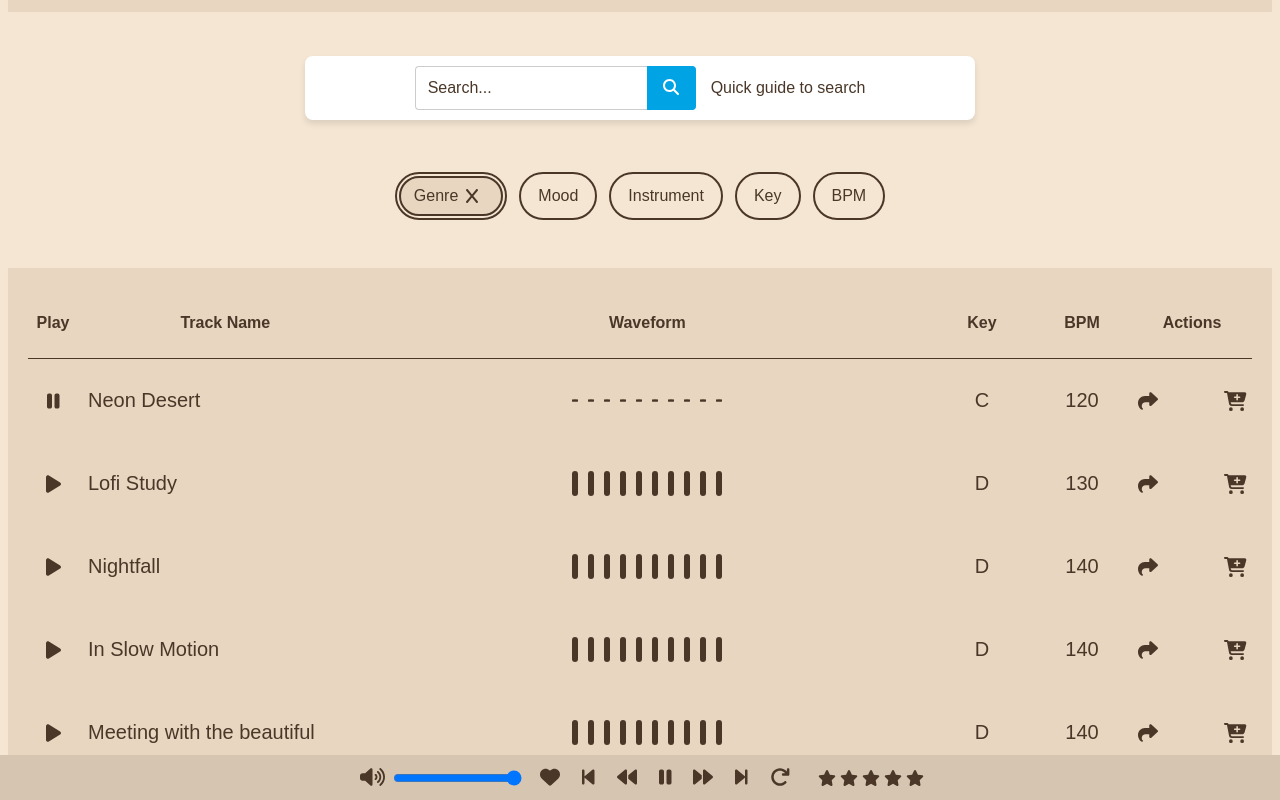
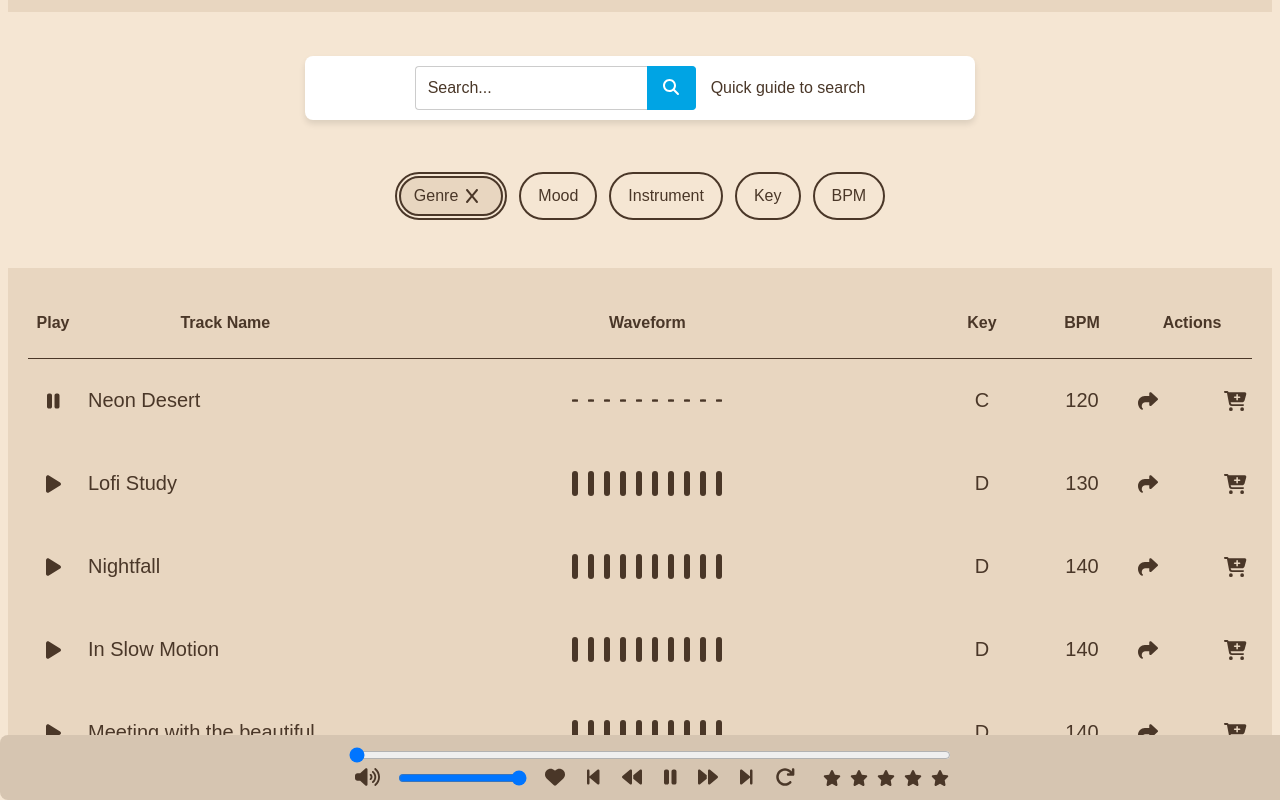
Before and after one commit to Janhavi2409/Beat-Farm, a React (Vite) app: page / in a window 1280 px wide. Both pictures are taken after a click on the button 53 px from the left and 1285 px from the top of the page. Shown: the part 885-1685 px from the top of the page. Built offline with nearby package versions, Linux system fonts and the light colour scheme; a web font is replaced by a local one.

Commit message:
Slider added

```diff
--- a/src/components/BeatList.css
+++ b/src/components/BeatList.css
@@ -107,12 +107,48 @@
   margin: 0 2px;
 }
 
+.control-bar {
+  display: flex;
+  justify-content: center;
+  padding: 10px;
+  background-color: #d6c5b1;
+  border-radius: 8px;
+}
+
+.control-panel {
+  display: flex;
+  flex-direction: column;
+  align-items: center;
+}
+
+.horizontal-controls {
+  display: flex;
+  align-items: center;
+  gap: 10px;
+}
+
+.seek-slider,
+.volume-slider {
+  width: 100%;
+}
+
 .volume-control {
   display: flex;
   align-items: center;
 }
 
-.volume-slider {
-  margin-left: 10px;
-  width: 100px;
+.volume-button {
+  margin-right: 10px;
 }
+
+.control-button {
+  background: none;
+  border: none;
+  color: white;
+  cursor: pointer;
+}
+
+.rating {
+  display: flex;
+  gap: 5px;
+}
--- a/src/components/BeatList.jsx
+++ b/src/components/BeatList.jsx
@@ -45,8 +45,9 @@ const BeatList = ({ cart, setCart, isLoggedIn }) => {
   const [likedSongs, setLikedSongs] = useState({});
   const [ratings, setRatings] = useState({});
   const [showControlBar, setShowControlBar] = useState(false);
-  const [volume, setVolume] = useState(1); // Volume state (1 = max volume)
-  const [isMuted, setIsMuted] = useState(false); // Mute state
+  const [volume, setVolume] = useState(1);
+  const [isMuted, setIsMuted] = useState(false);
+  const [currentTime, setCurrentTime] = useState(0);
 
   const audioContextRef = useRef(null);
   const analyserRef = useRef(null);
@@ -132,6 +133,18 @@ const BeatList = ({ cart, setCart, isLoggedIn }) => {
     window.addEventListener("resize", updateWaveCount);
     return () => window.removeEventListener("resize", updateWaveCount);
   }, []);
+
+  useEffect(() => {
+    const updateTime = () => {
+      if (audioRef.current) {
+        setCurrentTime(audioRef.current.currentTime);
+      }
+    };
+
+    const intervalId = setInterval(updateTime, 1000);
+
+    return () => clearInterval(intervalId);
+  }, [playingIndex]);
 
   const handleForward = () => {
     audioRef.current.currentTime += 10;
@@ -222,6 +235,12 @@ const BeatList = ({ cart, setCart, isLoggedIn }) => {
     setIsMuted(!isMuted);
   };
 
+  const handleSeekChange = (e) => {
+    const newTime = e.target.value;
+    audioRef.current.currentTime = newTime;
+    setCurrentTime(newTime);
+  };
+
   return (
     <div className="beat-list">
       <div className="header">
@@ -273,10 +292,22 @@ const BeatList = ({ cart, setCart, isLoggedIn }) => {
 
       {showControlBar && (
         <div className="control-bar">
+          <div className="control-panel">
+            <input
+              type="range"
+              min="0"
+              max={audioRef.current.duration || 0}
+              value={currentTime}
+              onChange={handleSeekChange}
+              className="seek-slider"
+            />
+            <div className="horizontal-controls">
               <div className="volume-control">
                 <button className="volume-button" onClick={toggleMute}>
                   <FontAwesomeIcon
-                icon={isMuted || volume === "0" ? faVolumeXmark : faVolumeHigh}
+                    icon={
+                      isMuted || volume === "0" ? faVolumeXmark : faVolumeHigh
+                    }
                   />
                 </button>
                 <input
@@ -286,8 +317,10 @@ const BeatList = ({ cart, setCart, isLoggedIn }) => {
                   step="0.1"
                   value={isMuted ? 0 : volume}
                   onChange={handleVolumeChange}
+                  className="volume-slider"
                 />
               </div>
+
               <button
                 className={`control-button ${
                   likedSongs[playingIndex] ? "liked" : ""
@@ -327,6 +360,8 @@ const BeatList = ({ cart, setCart, isLoggedIn }) => {
                 ))}
               </div>
             </div>
+          </div>
+        </div>
       )}
     </div>
   );
```
Lines whose indentation alone changed are shown as unchanged.
